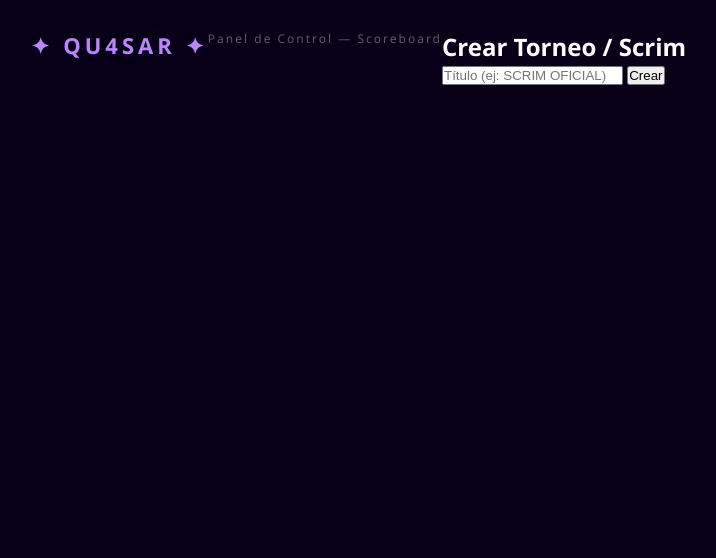
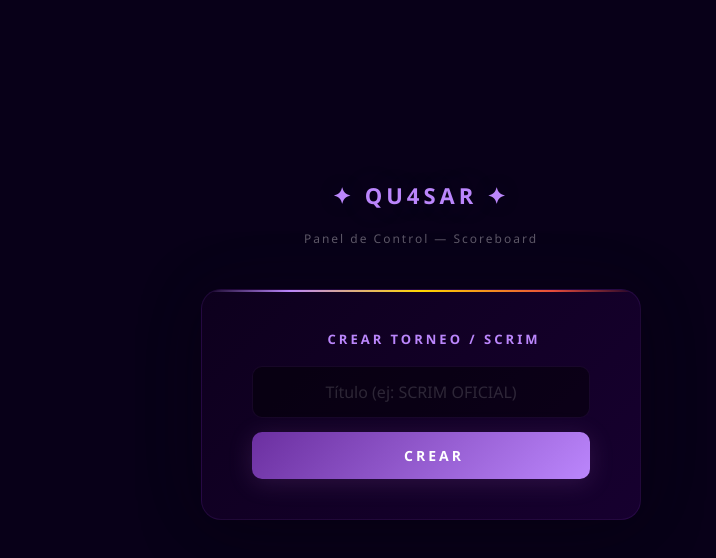
Before and after one commit to QU4SARWEB/OVERLAYS, a plain HTML site: page admin.html in a window 1280 px wide. Shown: the whole page, without its empty margins (219-935 px from the left). Drawn offline with nearby package versions, Linux system fonts and the light colour scheme.

Commit message:
improve Crear Torneo screen UI

```diff
--- a/css/admin.css
+++ b/css/admin.css
@@ -82,6 +82,19 @@ text-transform:uppercase;letter-spacing:1.5px;cursor:pointer;transition:all .2s;
 .gr input[type=range]::-moz-range-thumb{width:18px;height:18px;border-radius:50%;background:linear-gradient(135deg,#6B2FA0,#BB86FC);cursor:pointer;border:2px solid rgba(255,255,255,0.05)}
 .rng-hint{font-size:9px;color:rgba(255,255,255,0.15);letter-spacing:0.3px;margin-top:2px}
 
+#createScreen{display:flex;flex-direction:column;align-items:center;justify-content:center;min-height:80vh;gap:18px}
+.create-box{background:linear-gradient(135deg,rgba(15,0,30,0.9),rgba(25,0,50,0.9));border:1px solid rgba(107,47,160,0.2);border-radius:20px;padding:40px 50px;text-align:center;box-shadow:0 8px 60px rgba(0,0,0,0.4),0 0 80px rgba(107,47,160,0.05);max-width:440px;width:100%;position:relative;overflow:hidden}
+.create-box::before{content:'';position:absolute;top:0;left:0;right:0;height:2px;background:linear-gradient(90deg,transparent,#BB86FC 20%,#FFD700 50%,#E74C3C 80%,transparent)}
+.create-box h2{font-size:13px;text-transform:uppercase;letter-spacing:3px;color:#BB86FC;font-weight:700;margin-bottom:18px;display:flex;align-items:center;justify-content:center;gap:8px}
+.create-box h2 i{width:18px;height:18px}
+#createTitle{width:100%;background:rgba(0,0,0,0.45);border:1px solid rgba(107,47,160,0.15);border-radius:10px;padding:14px 16px;color:#fff;font-size:16px;outline:none;transition:all .2s;text-align:center;font-family:inherit;margin-bottom:14px}
+#createTitle:focus{border-color:rgba(155,89,182,0.5);box-shadow:0 0 25px rgba(155,89,182,0.12)}
+#createTitle::placeholder{color:rgba(255,255,255,0.15)}
+#createBtn{width:100%;padding:14px;background:linear-gradient(135deg,#6B2FA0,#BB86FC);border:none;border-radius:10px;color:#fff;font-size:14px;font-weight:700;text-transform:uppercase;letter-spacing:3px;cursor:pointer;transition:all .2s;font-family:inherit;display:flex;align-items:center;justify-content:center;gap:8px;box-shadow:0 4px 25px rgba(155,89,182,0.2)}
+#createBtn:hover{box-shadow:0 6px 40px rgba(155,89,182,0.35);transform:translateY(-2px)}
+#createBtn:active{transform:translateY(0)}
+#createBtn i{width:18px;height:18px}
+
 @media(max-width:600px){
   body{padding:15px 10px}
   .row{flex-direction:column;gap:8px}
```
